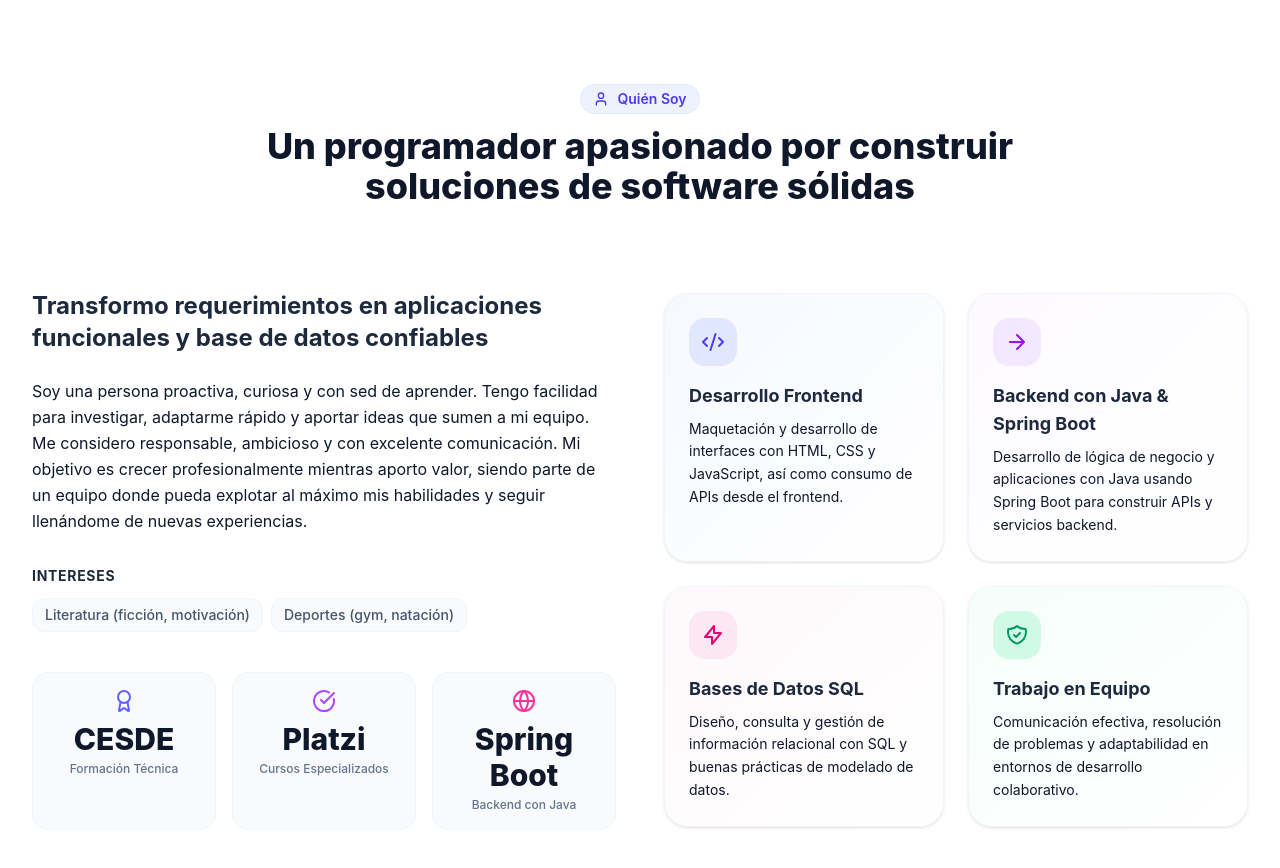
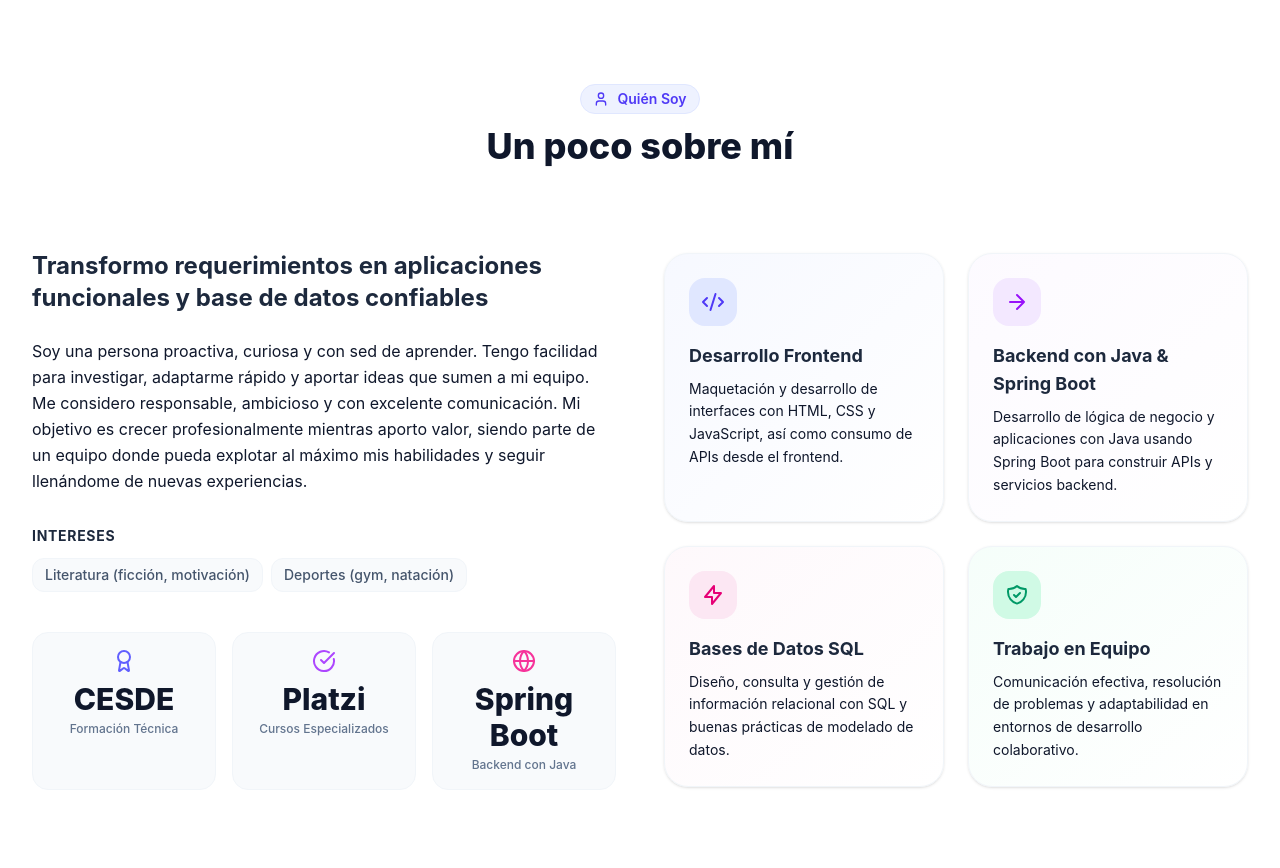
Before and after one commit to alejo-software-lab/hoja-de-vida-react, a React (Vite) app: page / in a window 1280 px wide. Shown: the part 1140-2008 px from the top of the page. Built offline with nearby package versions, Linux system fonts and the light colour scheme.

Commit message:
Cambia titulo del About a 'Un poco sobre mi'

```diff
--- a/src/components/About.jsx
+++ b/src/components/About.jsx
@@ -19,7 +19,7 @@ const About = () => {
             <span>Quién Soy</span>
           </div>
            <h2 className="text-3xl sm:text-4xl font-extrabold text-slate-900 dark:text-white">
-            Un programador apasionado por construir soluciones de software sólidas
+              Un poco sobre mí
           </h2>
           <div className="w-16 h-1 bg-gradient-to-r from-indigo-550 to-purple-550 mx-auto mt-4 rounded-full"></div>
         </div>
```
